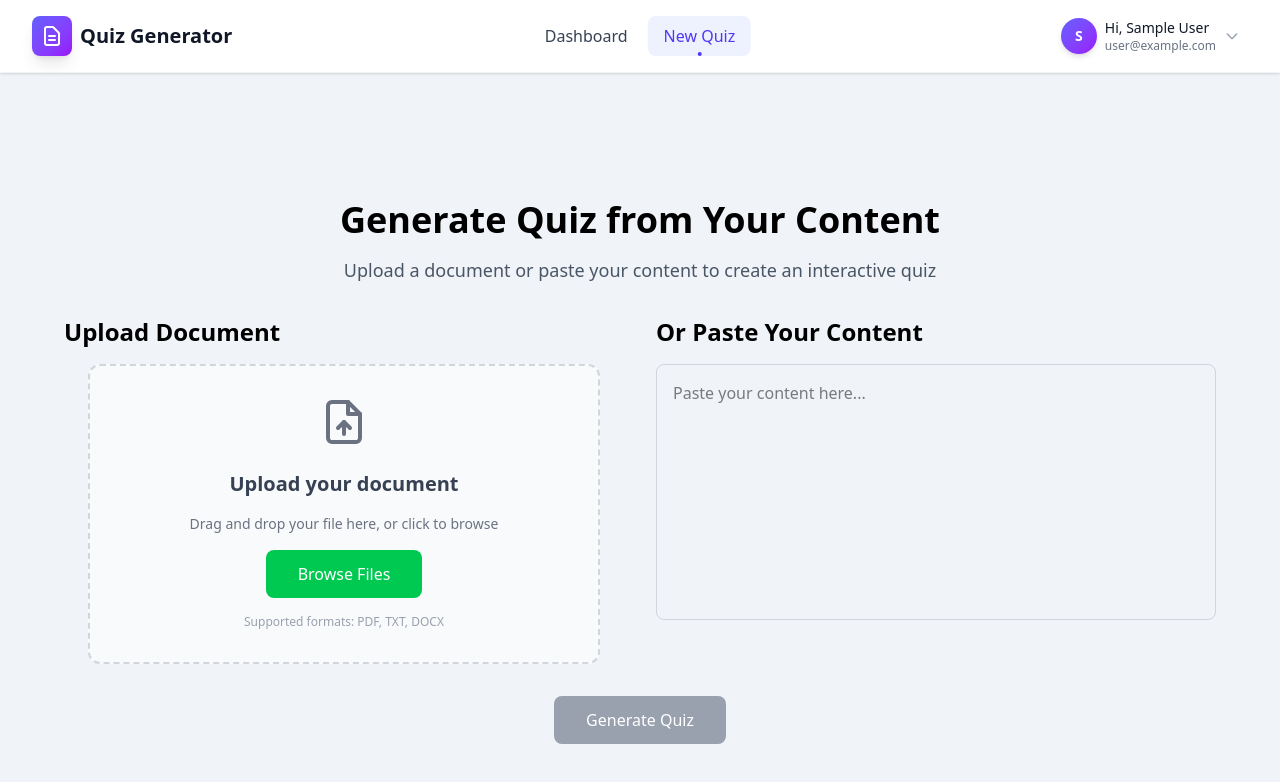
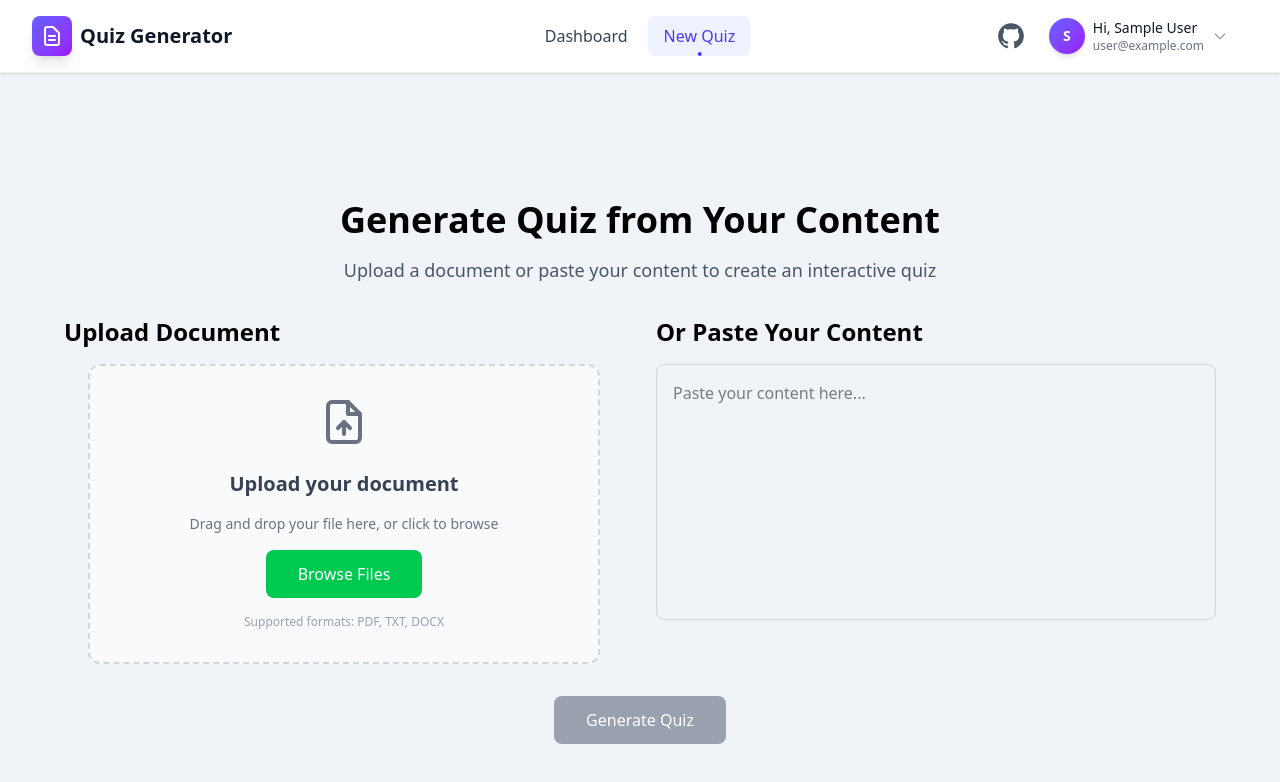
Before and after one commit to ChetanKrishna07/quiz_app, a React (Vite) app in the folder quiz_app/: page / in a window 1280 px wide. Shown: the top 782 px of the page. Built offline with nearby package versions, Linux system fonts and the light colour scheme; no server answers; sample sign-in values are in the browser's storage.

Commit message:
Added github icon

```diff
--- a/quiz_app/src/components/Navbar.jsx
+++ b/quiz_app/src/components/Navbar.jsx
@@ -1,6 +1,7 @@
 import React, { useState, useEffect } from "react";
 import { useNavigate, useLocation } from "react-router-dom";
 import { Link } from "react-router-dom";
+import { GrGithub } from "react-icons/gr";
 
 export const Navbar = ({ activeUser, setActiveUser, currentUser, onLogout }) => {
   const [showDropdown, setShowDropdown] = useState(false);
@@ -93,6 +94,19 @@ export const Navbar = ({ activeUser, setActiveUser, currentUser, onLogout }) =>
               </Link>
             </div>
 
+            {/* Right side - User Menu and GitHub Icon */}
+            <div className="flex items-center space-x-3">
+              {/* GitHub Icon - Desktop */}
+              <a
+                href="https://github.com/ChetanKrishna07/quiz_app"
+                target="_blank"
+                rel="noopener noreferrer"
+                className="hidden md:flex items-center justify-center w-8 h-8 sm:w-9 sm:h-9 text-gray-600 hover:text-gray-900 hover:bg-gray-100 rounded-lg transition-all duration-200 group"
+                title="View on GitHub"
+              >
+                <GrGithub className="w-7 h-7 group-hover:scale-110 transition-transform duration-200" />
+              </a>
+
               {/* User Menu - Desktop Only */}
               <div className="hidden md:flex items-center space-x-3">
                 {currentUser && (
@@ -158,6 +172,7 @@ export const Navbar = ({ activeUser, setActiveUser, currentUser, onLogout }) =>
               </div>
             </div>
           </div>
+        </div>
 
         {/* Mobile Navigation Menu */}
         {showMobileMenu && (
@@ -191,6 +206,19 @@ export const Navbar = ({ activeUser, setActiveUser, currentUser, onLogout }) =>
                 </svg>
                 New Quiz
               </Link>
+
+              {/* GitHub Link - Mobile */}
+              <a
+                href="https://github.com/ChetanKrishna07/quiz_app"
+                target="_blank"
+                rel="noopener noreferrer"
+                className="flex items-center px-4 py-3 text-base font-medium text-gray-700 hover:text-gray-900 hover:bg-gray-50 rounded-xl transition-all duration-200"
+                onClick={() => setShowMobileMenu(false)}
+              >
+                <GrGithub className="w-7 h-7 mr-3" />
+                View on GitHub
+              </a>
+
               {currentUser && (
                 <div className="border-t border-gray-200 pt-4 mt-4">
                   <div className="flex items-center px-4 py-3">
```
Lines whose indentation alone changed are shown as unchanged.
